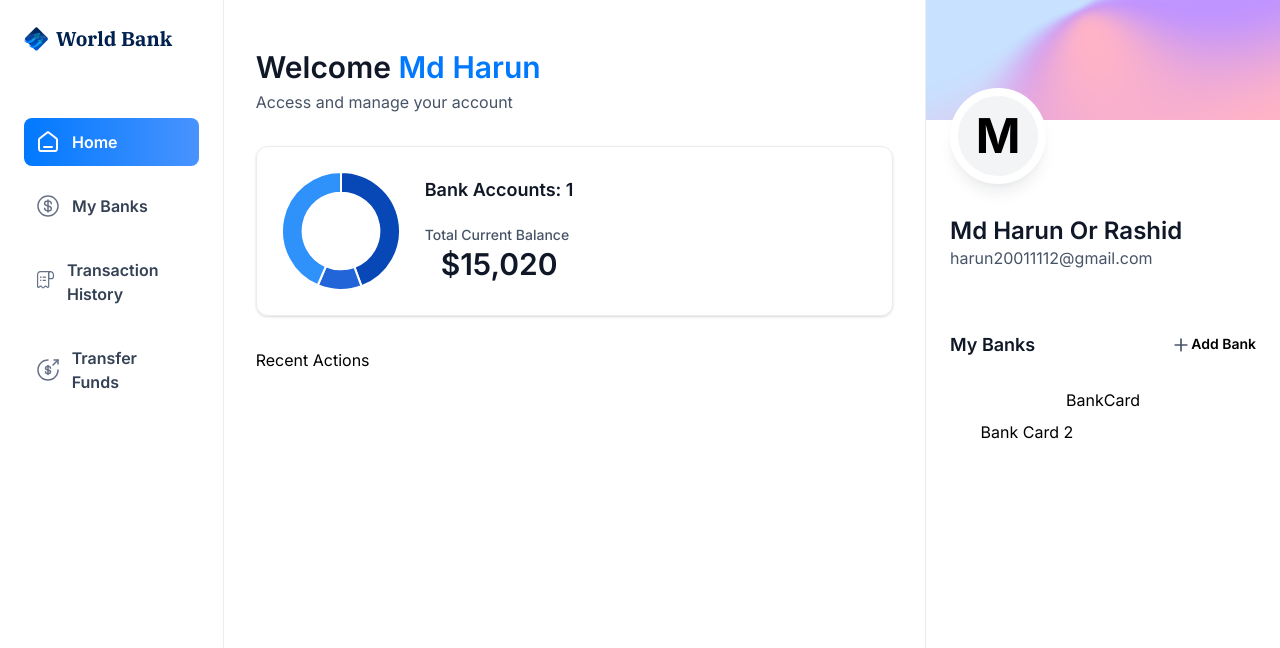
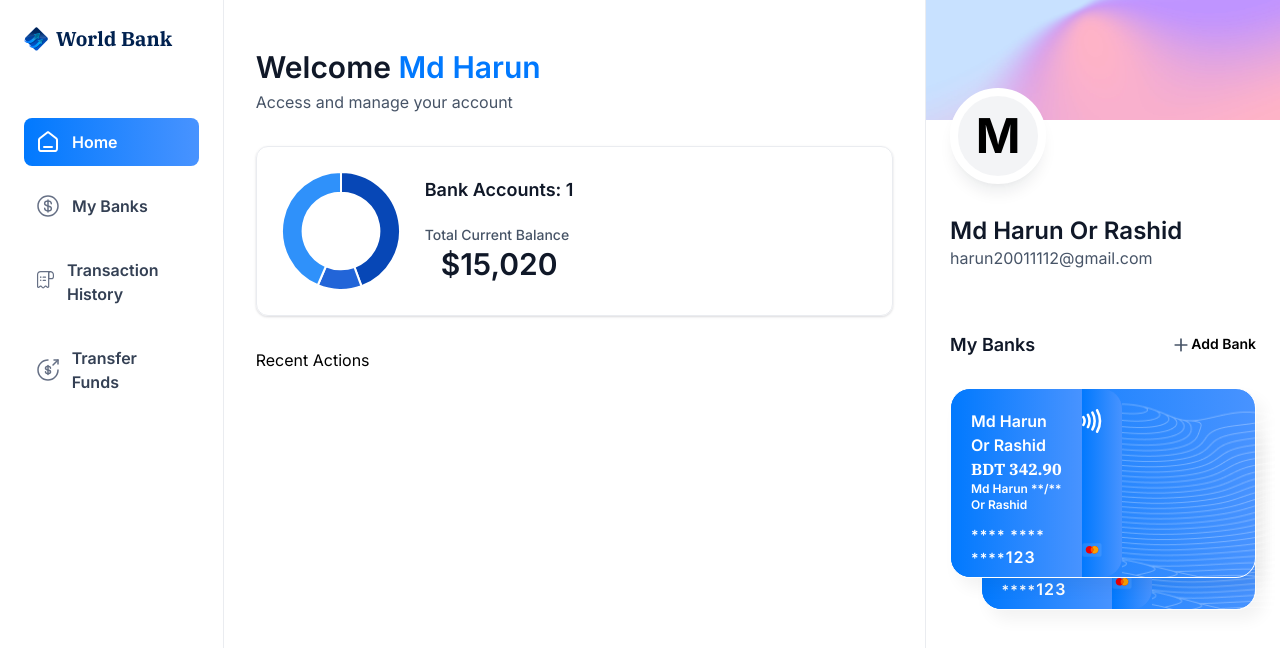
Before and after one commit to Harun11100/Fullstack-Banking, a Next.js app: page / in a window 1280 px wide. Shown: the top 648 px of the page. Built offline with nearby package versions, Linux system fonts and the light colour scheme.

Commit message:
Add bankCard to sidebar

```diff
--- a/app/(root)/page.tsx
+++ b/app/(root)/page.tsx
@@ -37,7 +37,7 @@
     <RightSideBar
     user={LoggedIn}
     transactions={[]}
-    banks={[{},{}]}/>
+    banks={[{currentBalance:342.9},{currentBalance:234.25}]}/>
   </section>
   );
 }
--- a/components/BankCard.tsx
+++ b/components/BankCard.tsx
@@ -1,8 +1,71 @@
+import { formatAmount } from '@/lib/utils'
+import Image from 'next/image'
+import Link from 'next/link'
 import React from 'react'
 
-const BankCard = () => {
+const BankCard = ({key,account,userName,showBalance=true}:CreditCardProps) => {
   return (
-    <div>BankCard</div>
+    <div className='flex flex-col'>
+      <Link href='/' className='bank-card'>
+
+        <div className='bank-card_content'>
+            <div>
+                  <h1 className='text-16 font-semibold text-white'>
+                     {account.name || userName}
+
+                  </h1>
+
+                  <p className='font-ibm-plex-serif font-black text-white'>
+                       {formatAmount(account.currentBalance)}
+                  </p>
+            </div>
+            <article className='flex flex-col gap-3'>
+                  <div className='flex justify-between'>
+                        <h1 className='text-12 font-semibold text-white'>{userName}</h1>
+                         <h2 className='text-12 font-semibold text-white'>
+
+                              **/**
+                         </h2>
+                  </div>
+                  <p className='text-14 font-semibold tracking-[1.1px] text-white'>
+
+                      **** **** ****
+                      <span className='text-16'>
+                        123
+                      </span>
+                  </p>
+
+
+
+            </article>
+
+
+        </div>
+        <div className='bank-card_icon'>
+                  <Image
+                  src='/icons/Paypass.svg'
+                  alt='paypas'
+                  width={20}
+                  height={24}/>
+
+                   <Image
+                  src='/icons/mastercard.svg'
+                  alt='mastercard'
+                  width={20}
+                  height={24}
+                 className='ml-5' />
+            </div>
+
+
+                   <Image
+                  src='/icons/lines.png'
+                  alt='lines'
+                  width={316 }
+                  height={190}/>
+      </Link>
+
+
+    </div>
   )
 }
 
--- a/components/RightSideBar.tsx
+++ b/components/RightSideBar.tsx
@@ -45,11 +45,18 @@
             {banks?.length>0 && (
                   <div className='relative flex flex-1 flex-col items-center justify-center gap-5'>
                       <div className='relative z-10'>
-                    <BankCard/>
+                    <BankCard
+                    key={banks[0].$id}
+                    account={banks[0]}
+                    userName={`${user.firstName} ${user.lastName}`}
+                    showBalance={false}/>
                       </div>
                       {banks[1] &&(
                         <div className=' absolute right-0 top-8 z-0 w-[90%]'>
-                             Bank Card 2
+                      <BankCard  key={banks[1].$id}
+                    account={banks[1]}
+                    userName={`${user.firstName} ${user.lastName}`}
+                    showBalance={false}/>
                         </div>
                       )}
                   </div>
```
